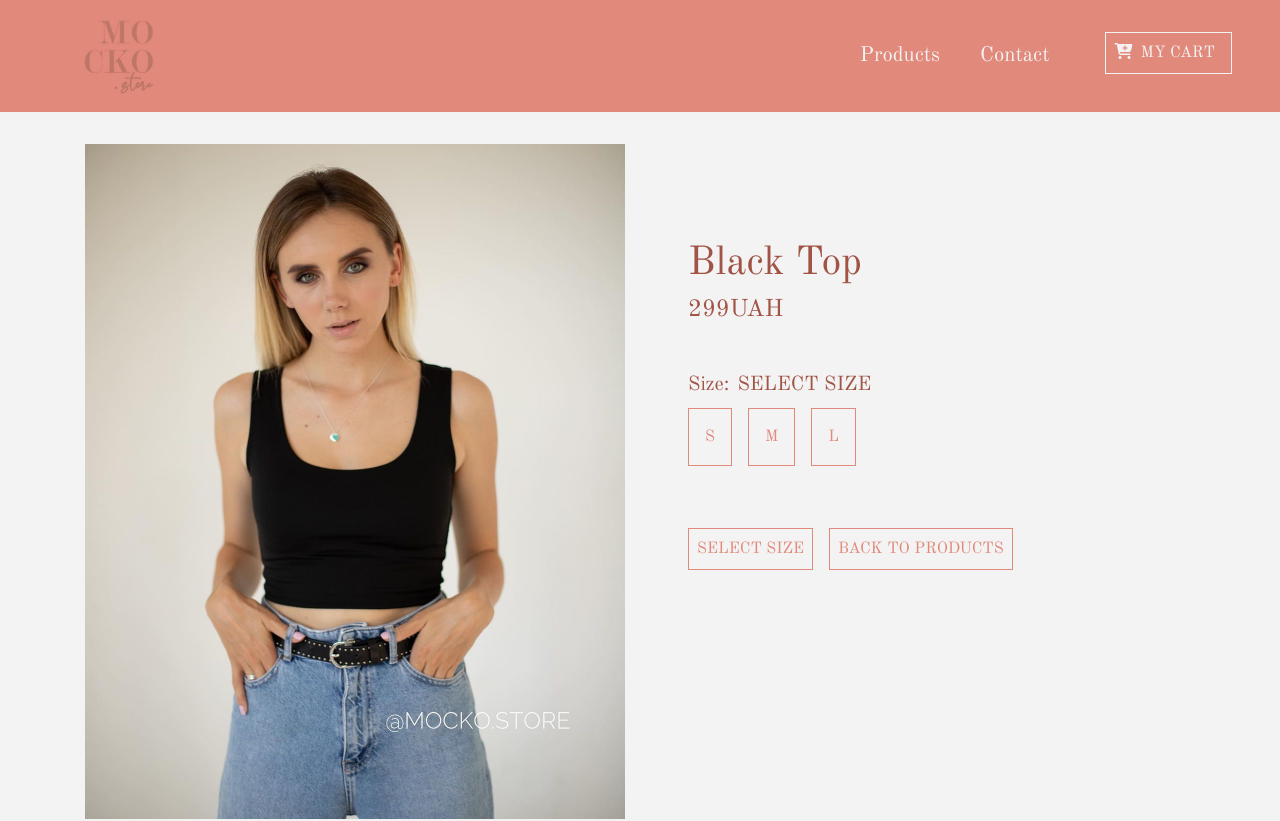
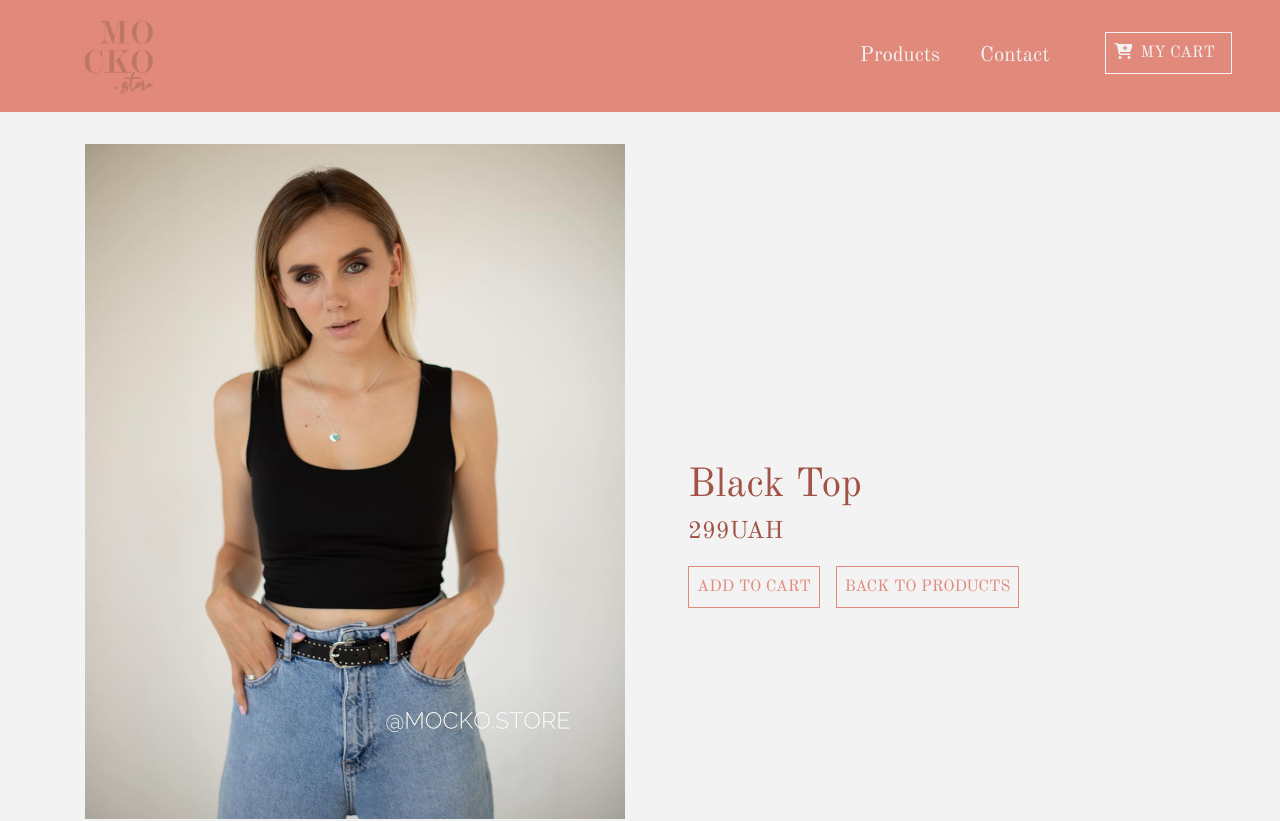
Before and after one commit to veronikadumalo/e-commerce, a React (Create React App) app: page /details in a window 1280 px wide. Shown: the top 821 px of the page. Built offline with nearby package versions, Linux system fonts and the light colour scheme.

Commit message:
removed size on all components

```diff
--- a/src/components/CartProduct.js
+++ b/src/components/CartProduct.js
@@ -1,30 +1,23 @@
 import React from 'react';
 
 export default function CartProduct({ item, value }) {
-    const { id, img, title, price, selectedSize, count, total } = item;
+    const { id, img, title, price, count, total } = item;
     const { incrementCount, decrementCount, removeCartProduct } = value;
     return (
         <div className="row text-center border-bottom py-3 text-capitalize">
-            <div className="col-10 col-lg-1 mx-auto my-auto">
+            <div className="col-10 col-lg-2 mx-auto my-auto">
                 <img src={img}
                     alt="product"
                     className="img-fluid cart-img"
                 />
             </div>
-            <div className="col-10 col-lg-1 mx-auto my-auto">
+            <div className="col-10 col-lg-2 mx-auto my-auto">
                 <span className="d-lg-none">Product: </span>{title}
             </div>
-            <div className="col-10 col-lg-1 mx-auto my-auto">
+            <div className="col-10 col-lg-2 mx-auto my-auto">
                 <span className="d-lg-none">Price: </span>{price}<span>UAH</span>
             </div>
-            <div className="col-10 col-lg-1 mx-auto my-auto">
-                <span className="d-lg-none">Size: </span>{selectedSize}
-                <span className="cart-icon"
-                    onClick={() => { }}>
-                    <i className="far fa-edit mx-2" />
-                </span>
-            </div>
-            <div className="col-10 col-lg-1 mx-auto my-auto">
+            <div className="col-10 col-lg-2 mx-auto my-auto">
                 <div className="">
                     <span className="cart-icon btn-count mx-2"
                         onClick={() => { decrementCount(id) }}
@@ -35,13 +28,13 @@ export default function CartProduct({ item, value }) {
                     ><i className="fas fa-plus" /></span>
                 </div>
             </div>
-            <div className="col-10 col-lg-1 mx-auto my-auto">
+            <div className="col-10 col-lg-2 mx-auto my-auto">
                 <div className="cart-icon"
                     onClick={() => { removeCartProduct(id) }}>
                     <i className="fas fa-trash"></i>
                 </div>
             </div>
-            <div className="col-10 col-lg-1 mx-auto my-auto">
+            <div className="col-10 col-lg-2 mx-auto my-auto">
                 <span className="d-lg-none">total: </span>{total} <span>UAH</span>
             </div>
         </div>
--- a/src/components/CartProductsList.js
+++ b/src/components/CartProductsList.js
@@ -6,7 +6,7 @@ export default function CartProductsList({ value }) {
     return (
         <div>
             {cart.map(item => {
-                return <CartProduct key={item.size} item={item} value={value}/>
+                return <CartProduct key={item.id} item={item} value={value}/>
             })}
         </div>
         );
--- a/src/components/CartSubTitles.js
+++ b/src/components/CartSubTitles.js
@@ -5,25 +5,22 @@ export default class CartSubTitles extends Component {
         return (
             <div className="container-fluid text-center text-uppercase d-none d-lg-block">
                 <div className="row border-bottom">
-                    <div className="col-10 col-lg-1 mx-auto">
+                    <div className="col-10 col-lg-2 mx-auto">
                         <p>product</p>
                     </div>
-                    <div className="col-10 col-lg-1 mx-auto">
+                    <div className="col-10 col-lg-2 mx-auto">
                         <p>name of product</p>
                     </div>
-                    <div className="col-10 col-lg-1 mx-auto">
+                    <div className="col-10 col-lg-2 mx-auto">
                         <p>price</p>
                     </div>
-                    <div className="col-10 col-lg-1 mx-auto">
-                        <p>size</p>
-                    </div>
-                    <div className="col-10 col-lg-1 mx-auto">
+                    <div className="col-10 col-lg-2 mx-auto">
                         <p>quantitiy</p>
                     </div>
-                    <div className="col-10 col-lg-1 mx-auto">
+                    <div className="col-10 col-lg-2 mx-auto">
                         <p>remove</p>
                     </div>
-                    <div className="col-10 col-lg-1 mx-auto">
+                    <div className="col-10 col-lg-2 mx-auto">
                         <p>total</p>
                     </div>
                 </div>
--- a/src/components/Details.js
+++ b/src/components/Details.js
@@ -3,8 +3,6 @@ import { ProductConsumer } from '../context';
 import { Link } from 'react-router-dom';
 import 'react-slideshow-image/dist/styles.css';
 import Slideshow from './Slideshow';
-import SizeSelect from './SizeSelect';
-import Size from './Size'
 
 
 
@@ -17,24 +15,16 @@ export default class Details extends Component {
             <ProductConsumer>
                 {value => {
                     const { id, title, price, selectedSize, inCart} = value.detailProduct;
-                    const { addToCartButton } = value;
                     return (
 
-                        <div className="container py-3 my-3">
-                            <div className="row ">
-                                <div className="col-10 col-md-6  mx-auto">
+                        <div className="container py-3 my-3 ">
+                            <div className="row">
+                                <div className="col-10 col-md-6  mx-auto ">
                                     < Slideshow />
                                 </div>
-                                <div className="col-10 col-md-6 mx-auto text-capitalize pl-5 pt-5 mt-5">
+                                <div className="col-10 col-md-6 mx-auto text-capitalize pl-5 my-auto">
                                     <h1 className="">{title}</h1>
                                     <h4>{price}<span className="text-uppercase">uah</span></h4>
-                                    <div className="row mx-auto mt-5 align-items-end">
-                                        <h5 className="mr-2">size:</h5>
-                                        <h5 className="text-uppercase">{selectedSize}</h5>
-                                    </div>
-                                    <div className="mb-5">
-                                        <Size />
-                                    </div>
                                     <div className="pt-2">
                                         <button className="detail-button mr-3"
                                             disabled={inCart ? true:false}
@@ -42,7 +32,7 @@ export default class Details extends Component {
                                                 value.addToCart(id);
                                                 value.openSmallDetail(id);
                                             }}
-                                        >{addToCartButton}
+                                        >{inCart ? "in cart":"add to cart"}
                                         </button>
                                             <Link to="/">
                                                 <button className="detail-button ">back to products</button>
--- a/src/components/Size.js
+++ /dev/null
@@ -1,22 +0,0 @@
-import React, { Component } from 'react';
-import { ProductConsumer } from '../context';
-
-export default class Size extends Component {
-    render() {
-        return (
-            <ProductConsumer>
-                {value => {
-                    const { id } = value.detailProduct;
-                    return (
-                        <div>
-                            <button className="detail-button p-3 mr-3" onClick={() => { value.sSize(id) }}>s</button>
-                            <button className="detail-button p-3 mr-3" onClick={() => { value.mSize(id) }}>m</button>
-                            <button className="detail-button p-3" onClick={() => { value.lSize(id) }}>l</button>
-                        </div>
-                    )
-                    console.log(value.detailProduct);
-                }}
-            </ProductConsumer>
-            )
-    }
-}
--- a/src/components/SizeSelect.js
+++ /dev/null
@@ -1,43 +0,0 @@
-import React, { Component } from 'react';
-import Select from 'react-select';
-
-
-
-const size = [
-    { value: 'xs', label: 'XS' },
-    { value: 's', label: 'S' },
-    { value: 'm', label: 'M' },
-    { value: 'l', label: 'L' },
-    { value: 'xl', label: 'XL' },
-]
-
-export default class SizeSelect extends Component {
-    state = {
-        selectedSize: null,
-    };
-    handleChange = (selectedSize) => {
-
-        this.setState({selectedSize})
-    };
-    render() {
-        const { selectedSize } = this.state;
-        return (
-
-            <Select
-                value={selectedSize}
-                onChange={this.handleChange}
-                options={size}
-                theme={theme => ({
-                    ...theme,
-                    borderRadius: 0,
-                    colors: {
-                        ...theme.colors,
-                        primary25: 'var(--mainRed)',
-                        primary: 'var(--mainRed)',
-                    }
-                })}
-                placeholder="Select size"
-            />
-            );
-    }
-}
--- a/src/components/SmallDetail.js
+++ b/src/components/SmallDetail.js
@@ -9,7 +9,7 @@ export default class SmallDetail extends Component {
 			<ProductConsumer>
 				{value => {
 					const { smallDetail, closeSmallDetail } = value;
-					const { img, title, price, selectedSize } = value.smallDetailProduct;
+					const { img, title, price } = value.smallDetailProduct;
 					if (!smallDetail) {
 						return null;
 					}
@@ -23,7 +23,6 @@ export default class SmallDetail extends Component {
 											<img src={img} alt="product" className="img-fluid p-3" />
 											<h4>{title}</h4>
 											<h6>{price}<span className="text-uppercase">uah</span></h6>
-											<h6>Size: {selectedSize}</h6>
 											<Link to="/">
 												<button
 													className="detail-button"
--- a/src/context.js
+++ b/src/context.js
@@ -13,8 +13,7 @@ class ProductProvider extends Component {
         cartSubtotal: 0,
         cartTax : 50,
         cartTotal: 0,
-        addToCartButton: "select size",
-        addTo: "add"
+
     };
     setProducts = () => {
         let tempProducts = [];
@@ -36,11 +35,8 @@ class ProductProvider extends Component {
     handleDetail = (id) => {
         const product = this.getItem(id);
         this.setState(() => {
-            return { detailProduct:product}
-        }, () => {
-            this.nameButton(id)
-        })
-        console.log( detailProduct, product);
+            return { detailProduct: product }
+        });
     };
     addToCart = (id) => {
         let tempProducts = [...this.state.products];
@@ -57,56 +53,6 @@ class ProductProvider extends Component {
         })
 
     };
-    nameButton = (id) => {
-        const product = this.getItem(id);
-        let select = "";
-        if (product.size !== true && product.inCart !== true) {
-             select = "select size";        }
-        else if (product.size !== false && product.inCart !== true) {
-             select = "add to cart";
-        }
-        else {
-             select = "in cart";
-        }
-        this.setState(() => {
-                return {
-                    addToCartButton: select
-                }
-            });
-    }
-    sSize = (id) => {
-        const product = this.getItem(id);
-        product.selectedSize = "s";
-        product.size = true;
-
-        this.setState(() => {
-            return {
-                detailProduct: product,
-            }
-        }, () => {
-                this.nameButton(id);
-        });
-    }
-    mSize = (id) => {
-        const product = this.getItem(id);
-        product.selectedSize = "m";
-        product.size = true;
-        this.setState(() => {
-            return { detailProduct: product }
-        }, () => {
-            this.nameButton(id);
-        });
-    }
-    lSize = (id) => {
-        const product = this.getItem(id);
-        product.selectedSize = "l";
-        product.size = true;
-        this.setState(() => {
-            return { detailProduct: product }
-        },() => {
-            this.nameButton(id);
-        });
-    }
     openSmallDetail = (id) => {
         const product = this.getItem(id);
         this.setState(() => {
@@ -196,9 +142,6 @@ class ProductProvider extends Component {
                 ...this.state,
                 handleDetail: this.handleDetail,
                 addToCart: this.addToCart,
-                sSize: this.sSize,
-                mSize: this.mSize,
-                lSize: this.lSize,
                 openSmallDetail: this.openSmallDetail,
                 closeSmallDetail: this.closeSmallDetail,
                 incrementCount: this.incrementCount,
@@ -207,8 +150,7 @@ class ProductProvider extends Component {
                 calculationTotal: this.calculationTotal,
                 clearCart: this.clearCart,
                 getCartProduct: this.getCartProduct,
-                setProducts: this.setProducts,
-                nameButton: this.nameButton
+                setProducts: this.setProducts
 
 
             }}>
--- a/src/data.js
+++ b/src/data.js
@@ -5,8 +5,6 @@ export const storeProducts = [{
     img: "img/black-top.jpg",
     imgOver: "img/black-top2.jpg",
     moreImg: ["img/black-top.jpg", "img/black-top2.jpg", "img/black-top3.jpg",  "img/black-top5.jpg"],
-    selectedSize: "select size",
-    size: false,
     inCart: false,
     count: 0,
     total: 0
@@ -17,8 +15,6 @@ export const storeProducts = [{
     img: "img/beige-top.jpg",
     imgOver: "img/beige-top1.jpg",
     moreImg: ["img/beige-top.jpg", "img/beige-top1.jpg", "img/beige-top2.jpg","img/beige-top3.jpg","img/beige-top4.jpg",],
-    selectedSize: "select size",
-        size: false,
     inCart: false,
     count: 0,
     total: 0
@@ -29,8 +25,6 @@ export const storeProducts = [{
     img: "img/blue-electrician-longsleeve.jpg",
     imgOver: "img/blue-electrician-longsleeve3.jpg",
     moreImg: ["img/blue-electrician-longsleeve.jpg","img/blue-electrician-longsleeve1.jpg","img/blue-electrician-longsleeve2.jpg","img/blue-electrician-longsleeve3.jpg",],
-        selectedSize: "select size",
-        size: false,
     inCart: false,
     count: 0,
     total: 0
@@ -41,8 +35,6 @@ export const storeProducts = [{
     img: "img/white-longsleeve.jpg",
     imgOver: "img/white-longsleeve1.jpg",
     moreImg: ["img/white-longsleeve.jpg", "img/white-longsleeve1.jpg", "img/white-longsleeve2.jpg", "img/white-longsleeve3.jpg"],
-        selectedSize: "select size",
-        size: false,
     inCart: false,
     count: 0,
     total: 0
@@ -53,8 +45,6 @@ export const storeProducts = [{
     img: "img/black-longsleeve.jpg",
     imgOver: "img/black-longsleeve1.jpg",
     moreImg: ["img/black-longsleeve.jpg", "img/black-longsleeve1.jpg", "img/black-longsleeve2.jpg", "img/black-longsleeve3.jpg"],
-        selectedSize: "select size",
-        size: false,
     inCart: false,
     count: 0,
     total: 0
@@ -65,8 +55,6 @@ export const storeProducts = [{
     img: "img/white-tshirt.jpg",
     imgOver: "img/white-tshirt1.jpg",
     moreImg: ["img/white-tshirt.jpg","img/white-tshirt1.jpg"],
-        selectedSize: "select size",
-        size: false,
     inCart: false,
     count: 0,
     total: 0
@@ -77,9 +65,7 @@ export const storeProducts = [{
     img: "img/black-tshirt.jpg",
     imgOver: "img/black-tshirt1.jpg",
     moreImg: ["img/black-tshirt.jpg", "img/black-tshirt1.jpg", "img/black-tshirt2.jpg", "img/black-tshirt3.jpg"],
-        selectedSize: "select size",
-        size: false,
-    inCart: false,
+    inCart:false,
     count: 0,
     total: 0
 }, {
@@ -89,8 +75,6 @@ export const storeProducts = [{
     img: "img/black-dress.jpg",
     imgOver: "img/black-dress1.jpg",
     moreImg: ["img/black-dress.jpg", "img/black-dress1.jpg", "img/black-dress2.jpg", "img/black-dress3.jpg"],
-        selectedSize: "select size",
-        size: false,
     inCart: false,
     count: 0,
     total: 0
@@ -101,8 +85,6 @@ export const storeProducts = [{
     img: "img/black-sportsuit.jpg",
     imgOver: "img/black-sportsuit1.jpg",
     moreImg: ["img/black-sportsuit.jpg", "img/black-sportsuit1.jpg"],
-        selectedSize: "select size",
-        size: false,
     inCart: false,
     count: 0,
     total: 0
@@ -113,8 +95,6 @@ export const storeProducts = [{
     img: "img/grey-sportsuit.jpg",
     imgOver: "img/grey-sportsuit1.jpg",
     moreImg: ["img/grey-sportsuit.jpg", "img/grey-sportsuit1.jpg", "img/grey-sportsuit2.jpg"],
-        selectedSize: "select size",
-        size: false,
     inCart: false,
     count: 0,
     total: 0
@@ -125,8 +105,6 @@ export const storeProducts = [{
     img: "img/darkblue-suit.jpg",
     imgOver: "img/darkblue-suit1.jpg",
     moreImg: ["img/darkblue-suit.jpg", "img/darkblue-suit1.jpg", "img/darkblue-suit2.jpg", "img/darkblue-suit3.jpg"],
-        selectedSize: "select size",
-        size: false,
     inCart: false,
     count: 0,
     total: 0
@@ -137,8 +115,6 @@ export const storeProducts = [{
     img: "img/brown-one-shoulder.jpg",
     imgOver: "img/brown-one-shoulder1.jpg",
     moreImg: ["img/brown-one-shoulder.jpg", "img/brown-one-shoulder1.jpg", "img/brown-one-shoulder2.jpg",],
-        selectedSize: "select size",
-        size: false,
     inCart: false,
     count: 0,
     total: 0
@@ -149,8 +125,6 @@ export const storeProducts = [{
     img: "img/grey-one-shoulder.jpg",
     imgOver: "img/grey-one-shoulder1.jpg",
     moreImg: ["img/grey-one-shoulder.jpg", "img/grey-one-shoulder1.jpg", "img/grey-one-shoulder2.jpg"],
-        selectedSize: "select size",
-        size: false,
     inCart: false,
     count: 0,
     total: 0
@@ -161,8 +135,6 @@ export const storeProducts = [{
     img: "img/black-one-shoulder.jpg",
     imgOver: "img/black-one-shoulder1.jpg",
     moreImg: ["img/black-one-shoulder.jpg", "img/black-one-shoulder1.jpg"],
-        selectedSize: "select size",
-        size: false,
     inCart: false,
     count: 0,
     total: 0
@@ -173,8 +145,6 @@ export const storeProducts = [{
     img: "img/white-down-jacket.jpg",
     imgOver: "img/white-down-jacket1.jpg",
     moreImg: ["img/white-down-jacket.jpg", "img/white-down-jacket1.jpg", "img/white-down-jacket2.jpg", "img/white-down-jacket3.jpg", "img/white-down-jacket4.jpg",],
-        selectedSize: "select size",
-        size: false,
     inCart: false,
     count: 0,
     total: 0
@@ -185,8 +155,6 @@ export const storeProducts = [{
     img: "img/black-down-jacket.jpg",
     imgOver: "img/black-down-jacket1.jpg",
     moreImg: ["img/black-down-jacket.jpg", "img/black-down-jacket1.jpg"],
-        selectedSize: "select size",
-        size: false,
     inCart: false,
     count: 0,
     total: 0
@@ -197,8 +165,6 @@ export const storeProducts = [{
     img: "img/black-shorts.jpg",
     imgOver: "img/black-shorts1.jpg",
     moreImg: ["img/black-shorts.jpg","img/black-shorts1.jpg","img/black-shorts2.jpg"],
-        selectedSize: "select size",
-        size: false,
     inCart: false,
     count: 0,
     total: 0
@@ -209,8 +175,6 @@ export const storeProducts = [{
     img: "img/blue-dress.jpg",
     imgOver: "img/blue-dress1.jpg",
     moreImg: ["img/blue-dress.jpg", "img/blue-dress1.jpg", "img/blue-dress2.jpg", "img/blue-dress3.jpg", "img/blue-dress4.jpg"],
-        selectedSize: "select size",
-        size: false,
     inCart: false,
     count: 0,
     total: 0
@@ -221,8 +185,6 @@ export const storeProducts = [{
     img: "img/whire-dress.jpg",
     imgOver: "img/whire-dress3.jpg",
     moreImg: ["img/whire-dress.jpg", "img/whire-dress1.jpg", "img/whire-dress2.jpg", "img/whire-dress3.jpg", "img/whire-dress4.jpg"],
-        selectedSize: "select size",
-        size: false,
     inCart: false,
     count: 0,
     total: 0
@@ -235,8 +197,6 @@ export const detailProduct = {
     img: "img/black-top.jpg",
     imgOver: "img/black-top1.jpg",
     moreImg: ["img/black-top.jpg",  "img/black-top2.jpg", "img/black-top3.jpg",  "img/black-top5.jpg"],
-    selectedSize: "select size",
-    size: false,
     inCart: false,
     count: 0,
     total: 0
```
Lines whose indentation alone changed are shown as unchanged.
